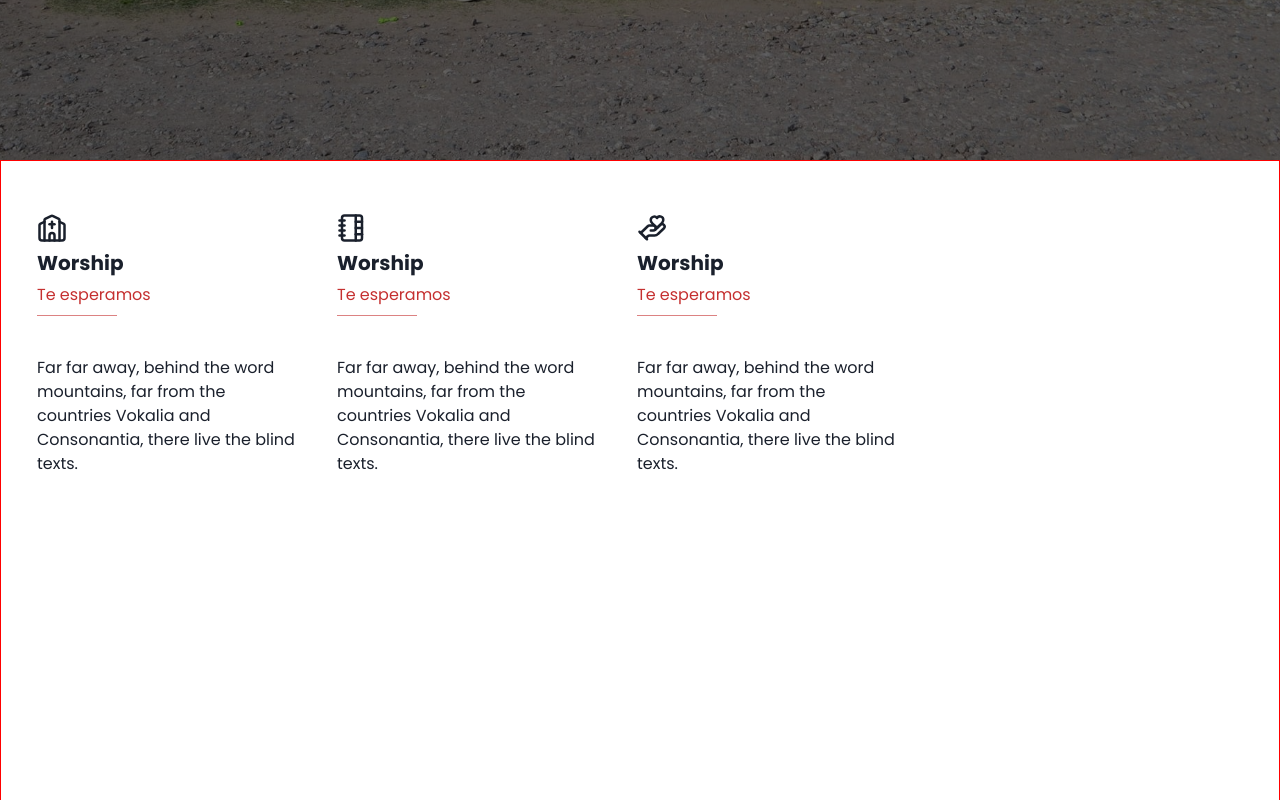
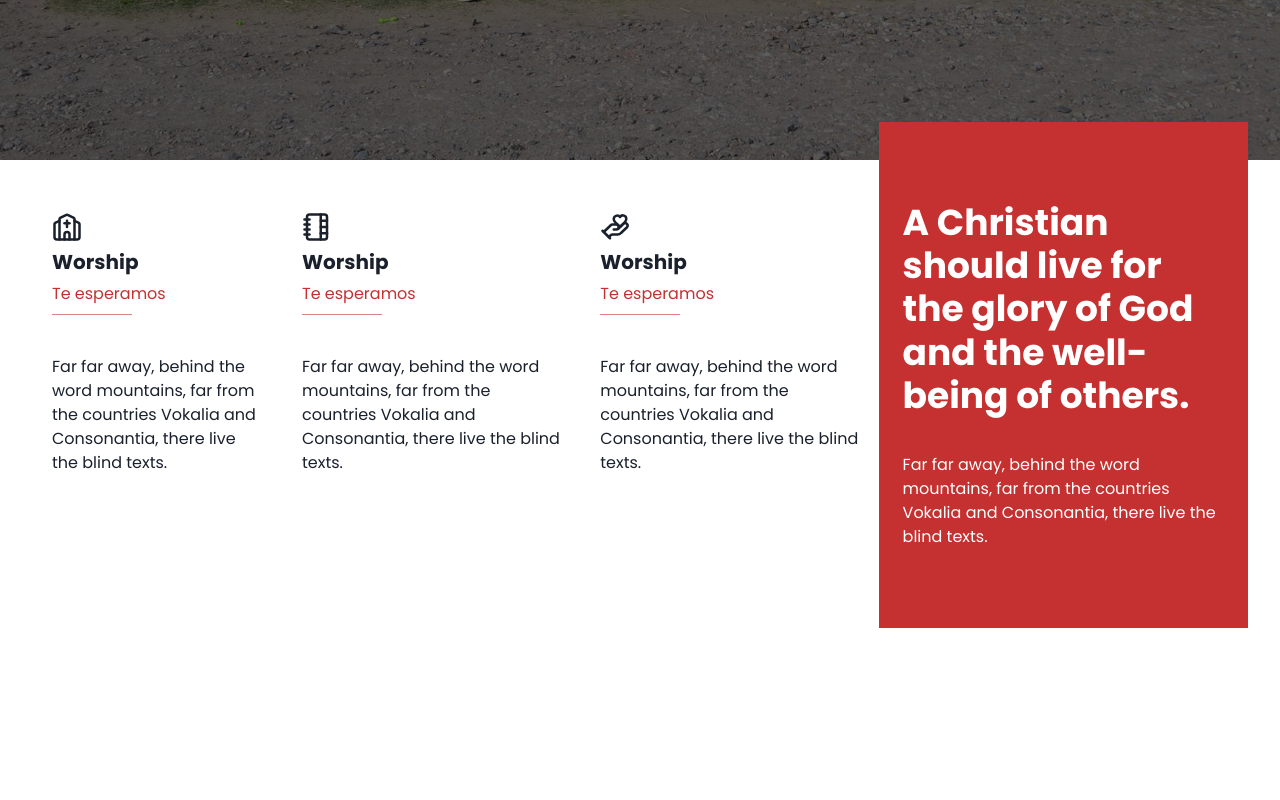
Before and after one commit to Agus9217/ultimate-church-project, a Next.js app: page / in a window 1280 px wide. Shown: the part 640-1440 px from the top of the page. Built offline with nearby package versions, Linux system fonts and the light colour scheme.

Commit message:
Estilando Section

```diff
--- a/src/app/page.tsx
+++ b/src/app/page.tsx
@@ -9,17 +9,18 @@ export default function HomePage() {
       <Container
         as={'main'}
         maxW={'1440px'}
-        borderWidth={'thin'}
-        borderColor={'red'}
         h={'100dvh'}
+        p={0}
       >
         <Flex
-          py={8}
+          p={8}
+          h={'500px'}
         >
           <Card
-            maxW={'300px'}
+            maxW={'250px'}
             w={'100%'}
             shadow={'none'}
+            bg={'none'}
           >
             <CardHeader>
               <Stack>
@@ -54,6 +55,7 @@ export default function HomePage() {
             maxW={'300px'}
             w={'100%'}
             shadow={'none'}
+            bg={'none'}
           >
             <CardHeader>
               <Stack>
@@ -88,6 +90,7 @@ export default function HomePage() {
             maxW={'300px'}
             w={'100%'}
             shadow={'none'}
+            bg={'none'}
           >
             <CardHeader>
               <Stack>
@@ -118,6 +121,25 @@ export default function HomePage() {
               </Text>
             </CardBody>
           </Card>
+          <Flex
+            mt={'-70px'}
+            flexGrow={1}
+            bg={'red.600'}
+            zIndex={1000}
+            color={'white'}
+            py={8}
+            px={6}
+            flexDir={'column'}
+            gap={9}
+            justifyContent={'center'}
+          >
+            <Heading>
+              A Christian should live for the glory of God and the well-being of others.
+            </Heading>
+            <Text>
+              Far far away, behind the word mountains, far from the countries Vokalia and Consonantia, there live the blind texts.
+            </Text>
+          </Flex>
         </Flex>
       </Container>
     </>
```
